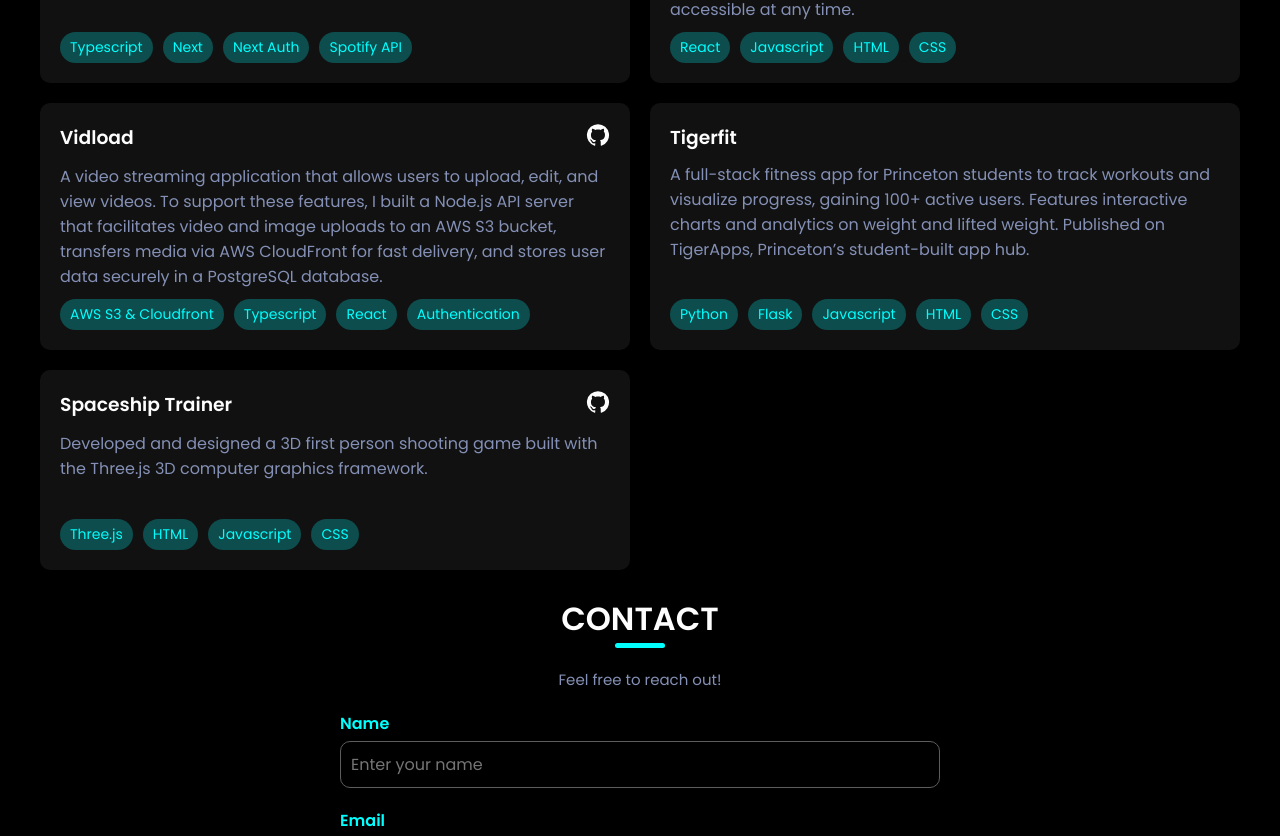
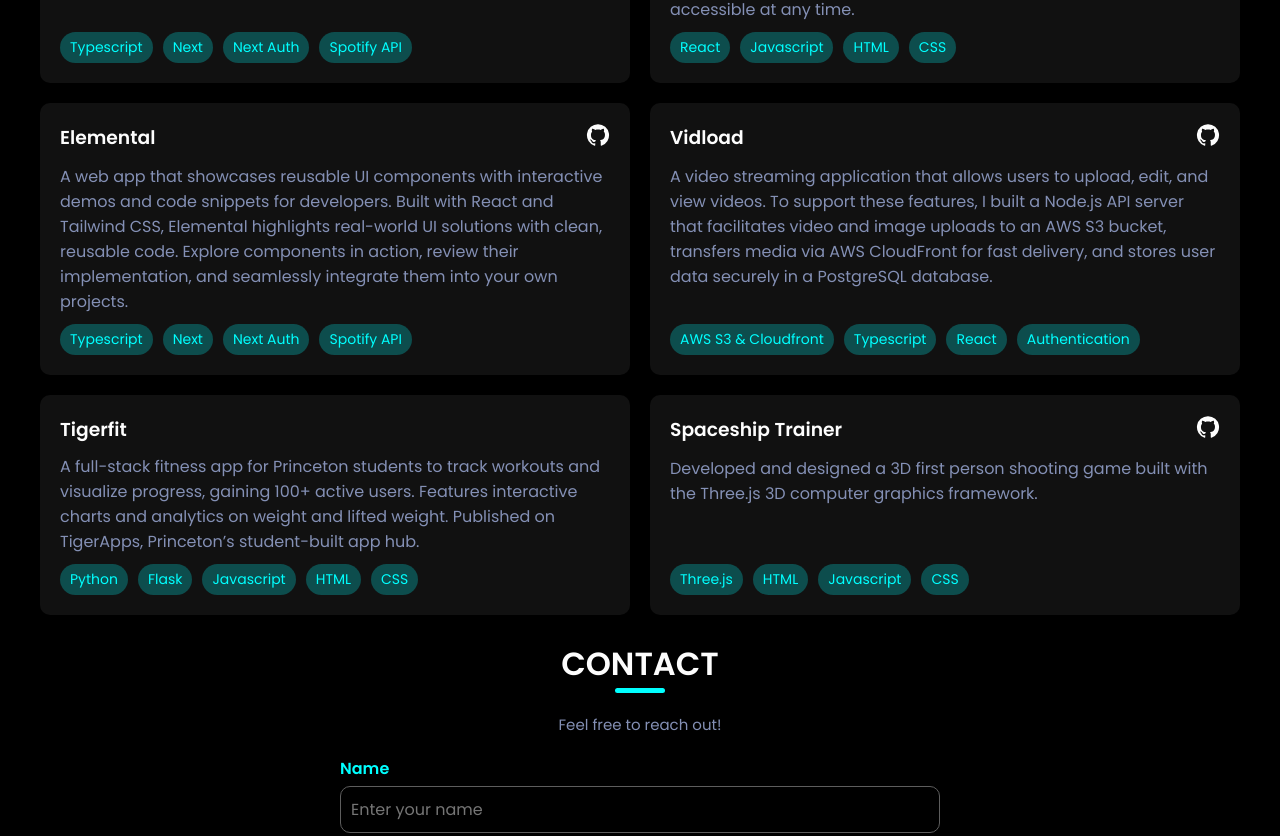
Before and after one commit to kevincas01/portfolio, a React (Create React App) app: page / in a window 1280 px wide. Shown: the part 2879-3715 px from the top of the page. Built offline with nearby package versions, Linux system fonts and the light colour scheme; the HTML template or start-up script is replaced by a standard one.

Commit message:
Add elemental project

```diff
--- a/src/Components/Projects.js
+++ b/src/Components/Projects.js
@@ -17,6 +17,12 @@ const Projects = () => {
       imagePath: "/projects/unlimited1.png",
       githubLink: "https://github.com/kevincas01/gamecenter-single-player",
       siteLink: "https://gamecenter-single-player.vercel.app/",
+    },
+    {
+      title: "Elemental",
+      description: `A web app that showcases reusable UI components with interactive demos and code snippets for developers. Built with React and Tailwind CSS, Elemental highlights real-world UI solutions with clean, reusable code. Explore components in action, review their implementation, and seamlessly integrate them into your own projects.`,
+      skills: ["Typescript", "Next", "Next Auth", "Spotify API"],
+      githubLink: "https://github.com/kevincas01/Vibify",
     },
     {
       title: "Vidload",
```
